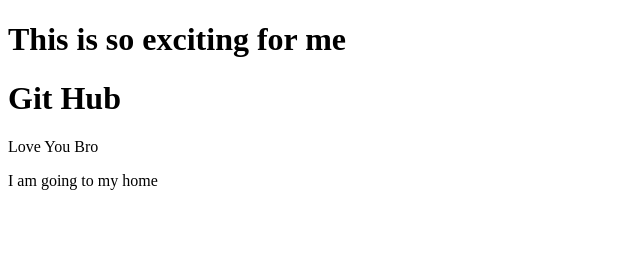
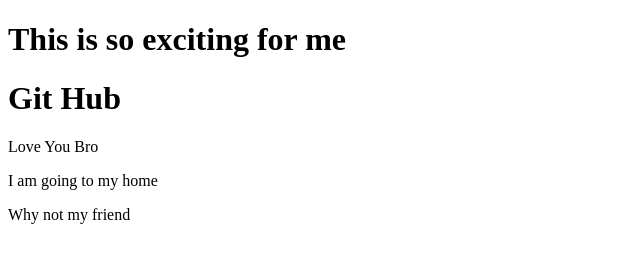
Before and after one commit to dalwer001/my-first-project, a plain HTML site: page index.html in a window 1280 px wide. Shown: the whole page, without its empty margins (0-640 px from the left). Drawn offline with Linux system fonts and the light colour scheme.

Commit message:
go new file

```diff
--- a/index.html
+++ b/index.html
@@ -10,5 +10,6 @@
    <h1>Git Hub</h1>
     <P>Love You Bro</p>
         <p>I am going to my home</p>
+        <p>Why not my friend</p>
 </body>
 </html>
```
